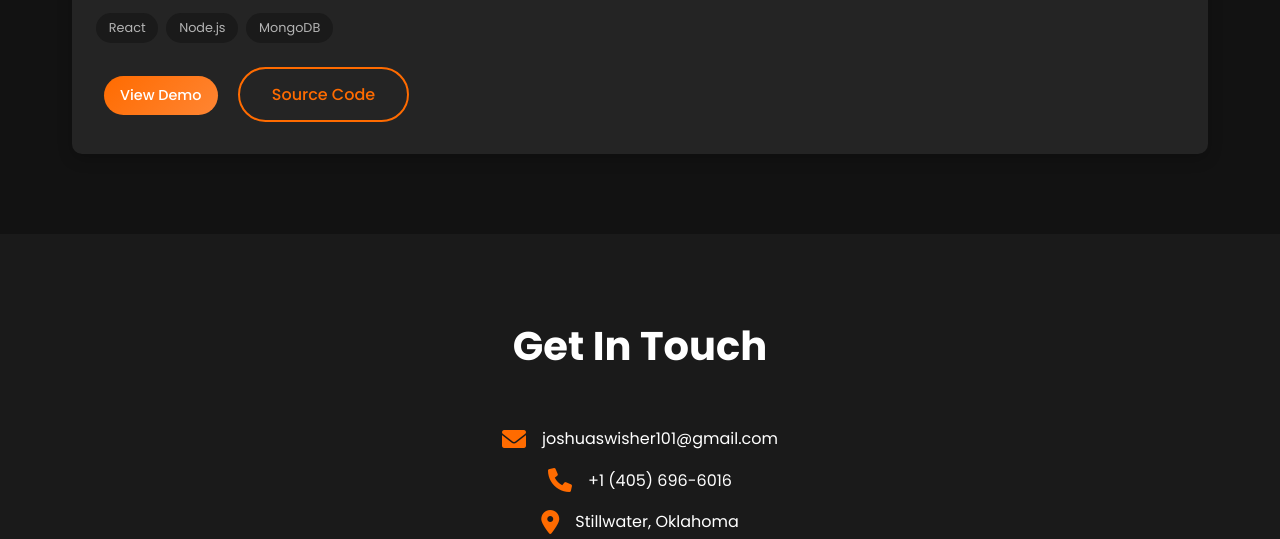
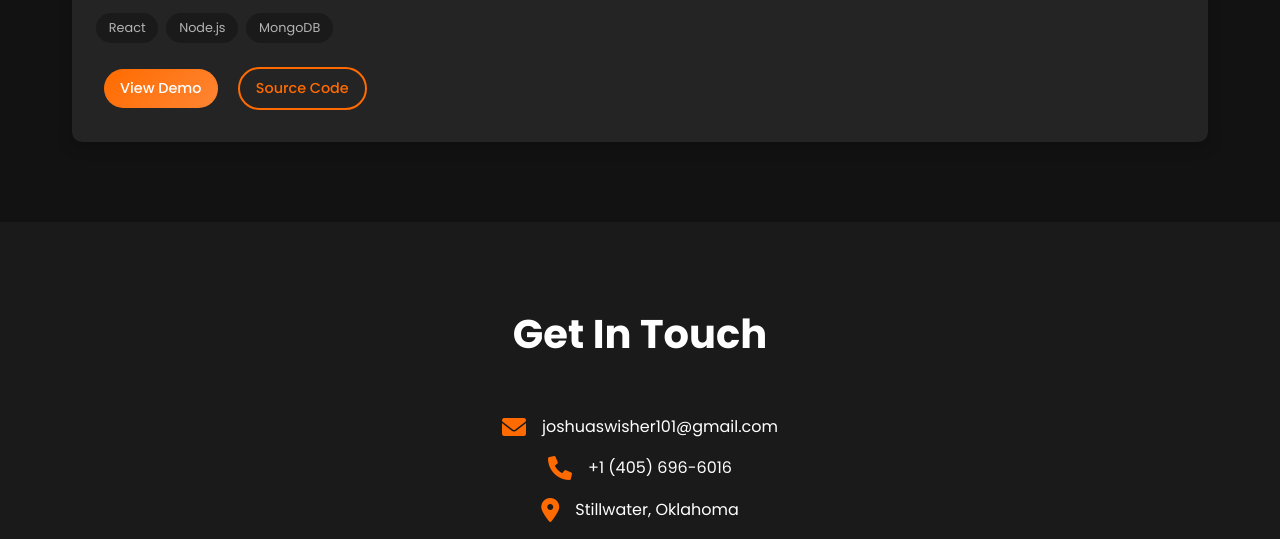
Before and after one commit to Poples/Poples.github.io, a plain HTML site: page index.html in a window 1280 px wide. Shown: the part 2317-2856 px from the top of the page. Drawn offline with Linux system fonts and the light colour scheme.

Commit message:
source code buton resizing.

```diff
--- a/css/style.css
+++ b/css/style.css
@@ -152,6 +152,15 @@ body {
     border: none;
     padding: 0.5rem 1rem;
     font-size: 0.9rem;
+}
+
+.btn.secondary.small, .btn.small.secondary {
+    padding: 0.5rem 1rem;
+    font-size: 0.9rem;
+    border-radius: 50px;
+    border: 2px solid var(--primary-color);
+    color: var(--primary-color);
+    background: transparent;
 }
 
 /* Sections */
```
